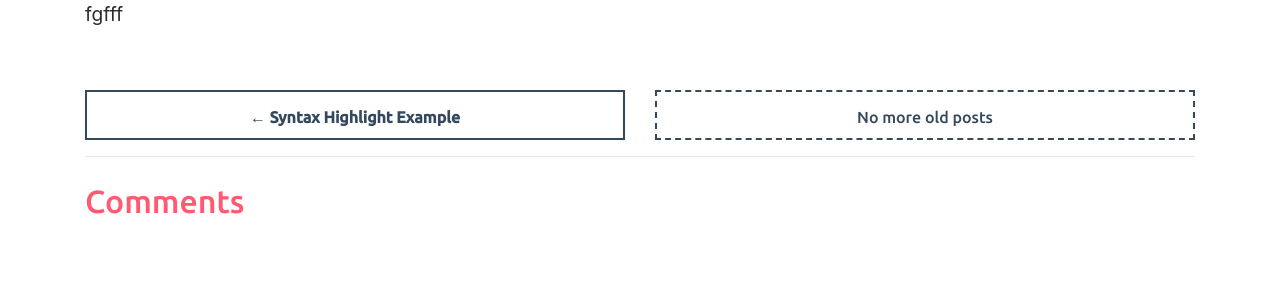
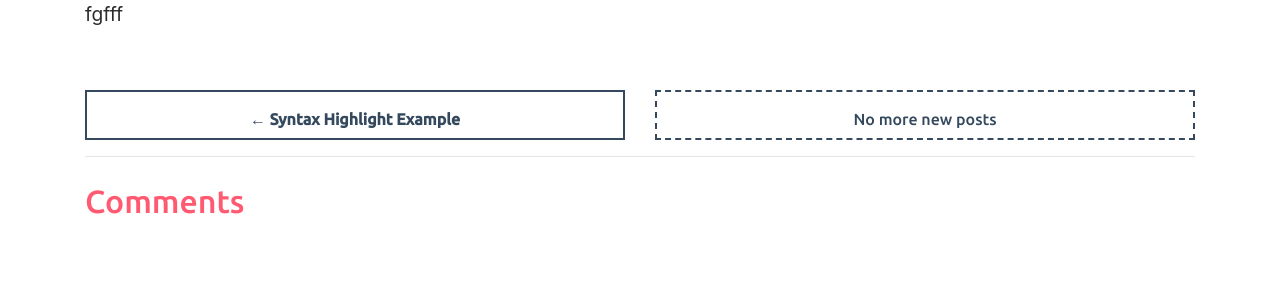
Before and after one commit to gompanghee/gompanghee.github.io, a Jekyll site: the page built from _posts/lessons/2017-03-20-make-your-jekyll-website-amazing.md, in a window 1280 px wide. Shown: the part 1347-1647 px from the top of the page. Built offline with Jekyll 4.4.1, drawn with Linux system fonts in a browser that asks for light colours; nearby versions of some CDN libraries; comment, search, counter and statistics services are not loaded.

Commit message:
Update post.html

```diff
--- a/_includes/themes/bootstrap/post.html
+++ b/_includes/themes/bootstrap/post.html
@@ -188,6 +188,7 @@
   position:relative;
   box-sizing:border-box;
   overflow:hidden;
+  padding:2px;
 }
 
 .no-button{
@@ -200,6 +201,7 @@
   position:relative;
   box-sizing:border-box;
   overflow:hidden;
+  padding:2px;
 }
 
 .no-button span{
@@ -261,6 +263,7 @@
   position:relative;
   box-sizing:border-box;
   overflow:hidden;
+  padding:2px;
 }
 .button-4 a{
   font-family:'Ubuntu';
@@ -384,7 +387,7 @@
                 {% else %}
                 <div class="no-button">
                   <div class="no-eff"></div>
-                  <span>No more old posts</span><span data-letters="&larr; No more old posts"></span><span data-letters="&larr; No more old posts"></span>
+                  <span>No more new posts</span><span data-letters="&larr; No more old posts"></span><span data-letters="&larr; No more old posts"></span>
                 </div>
                 {% endif %}
               </div>
```
